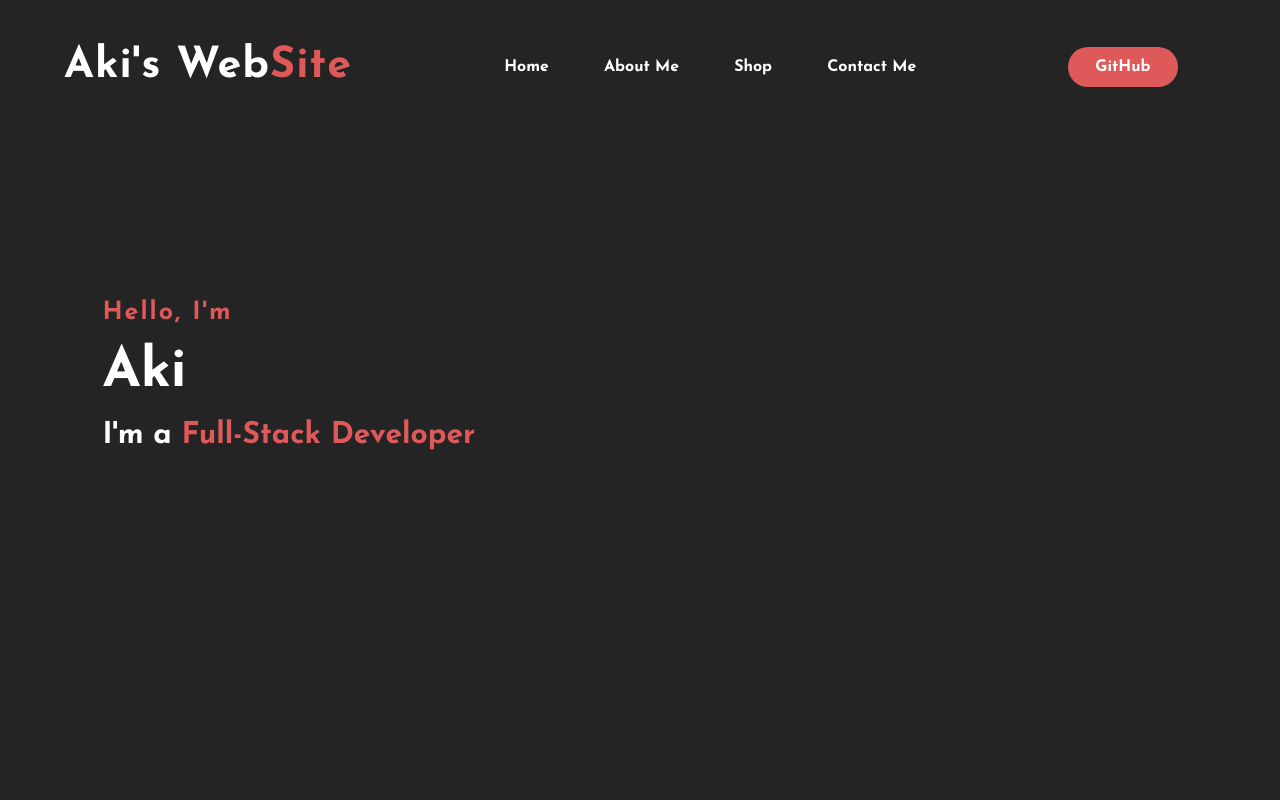
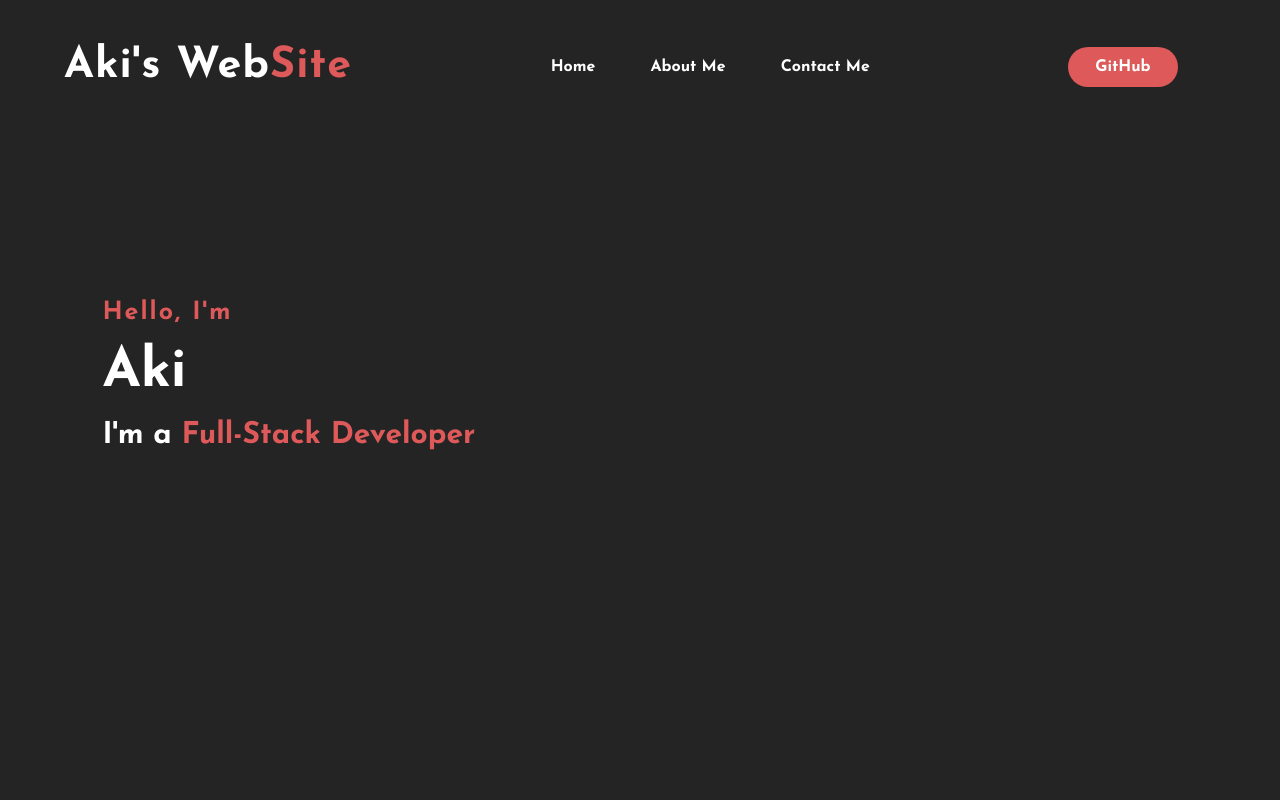
Before and after one commit to developeraki/akidev, a plain HTML site: page index.html in a window 1280 px wide. Shown: the top 800 px of the page. Drawn offline with Linux system fonts and the light colour scheme.

Commit message:
Fixed
Shop button eliminato (commentato) per ora.
Motivi: sezione shop non ancora pronta.
Ulteriori info: CHANGELOG.md

```diff
--- a/index.html
+++ b/index.html
@@ -26,7 +26,7 @@
             <ul id="selector">
                 <li><a href="#Home" id="selector">Home</a></li>
                 <li><a href="#about-me" id="selector">About Me</a></li>
-                <li><a href="#shop" id="selector">Shop</a></li>
+                <!-- <li><a href="#shop" id="selector">Shop</a></li> -->
                 <li><a href="#contact-me" id="selector">Contact Me</a></li>
             </ul>
             <a href="https://www.github.com/developeraki" target="_blank" class="btn" id="selector">GitHub</a>
```
Also changed, not shown: 2 other files.
